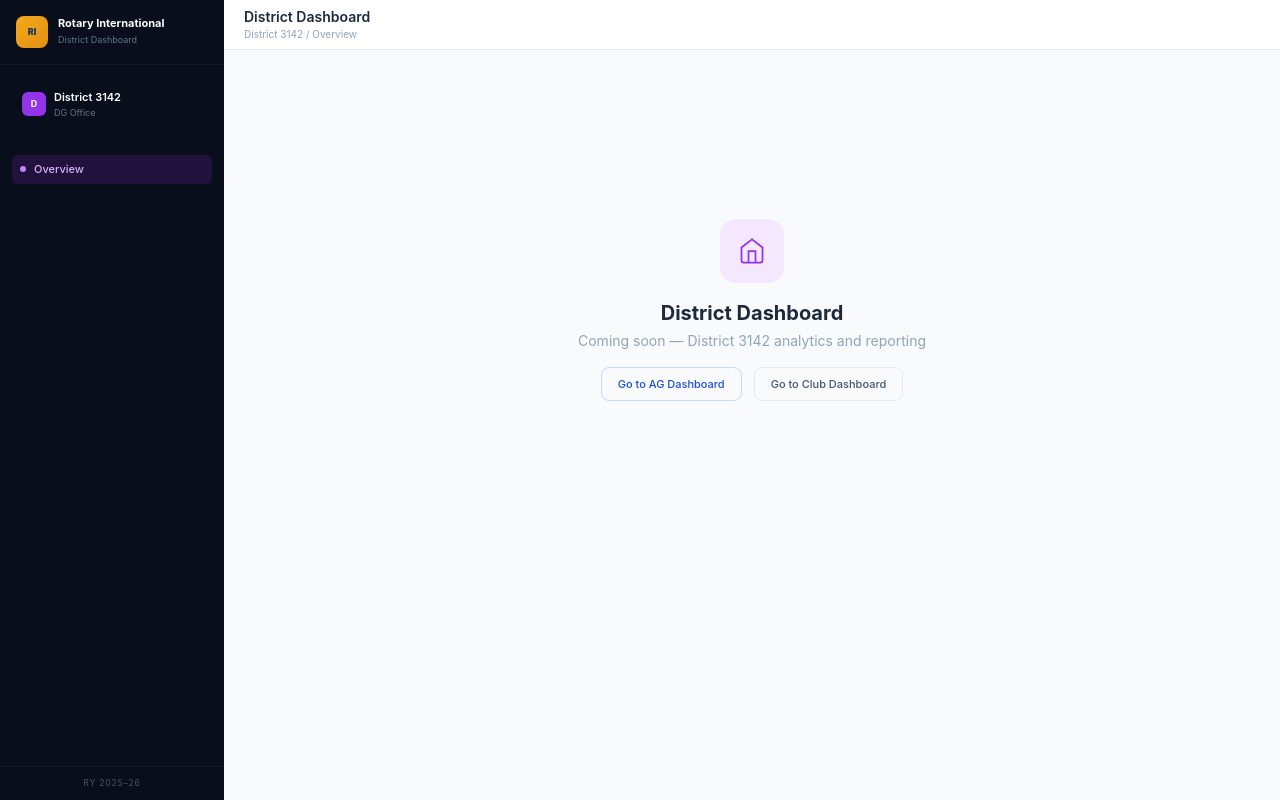
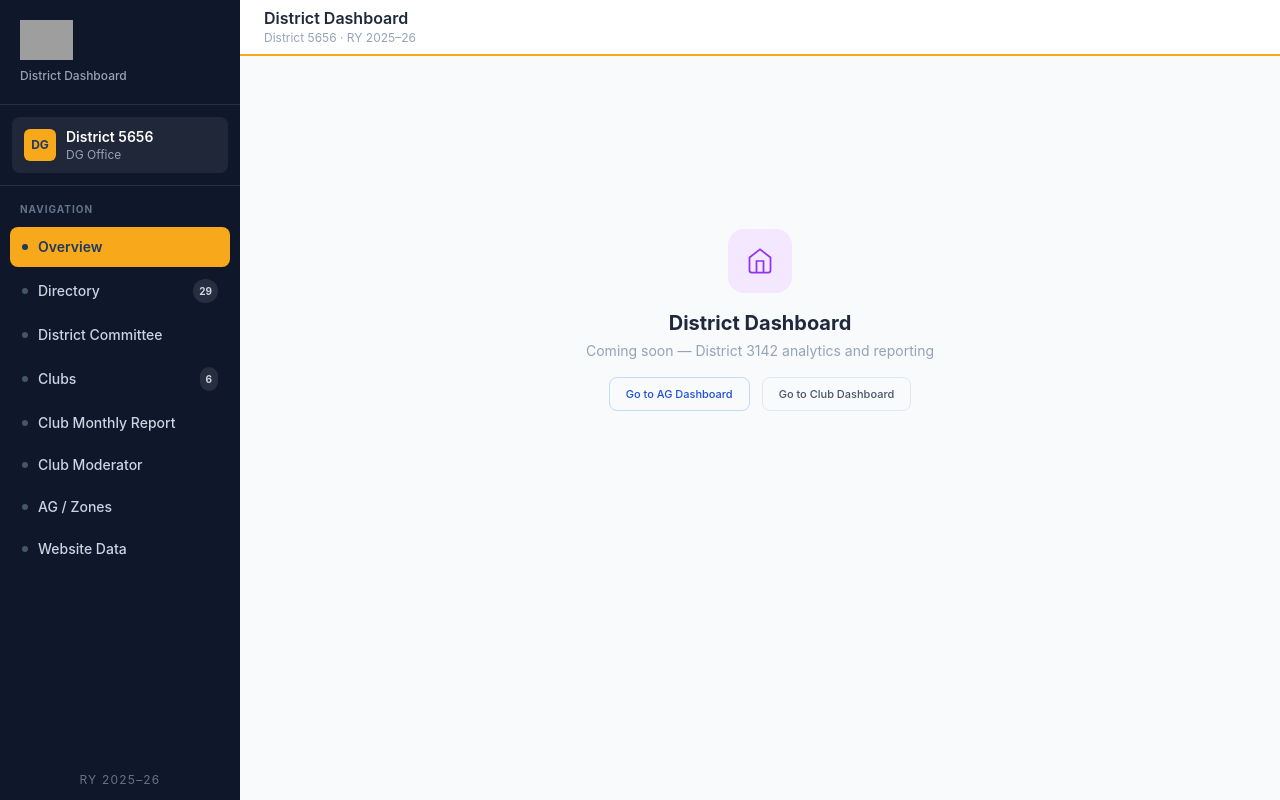
Before and after one commit to webteam-96/AG_module, a React (Vite) app: page /districtdashboard/overview in a window 1280 px wide. Built offline with nearby package versions, Linux system fonts and the light colour scheme; grey boxes are pictures that could not be loaded.

Commit message:
feat(district): update DistrictLayout to District 5656 with full sidebar nav and mobile menu

```diff
--- a/src/modules/district/layout/DistrictLayout.jsx
+++ b/src/modules/district/layout/DistrictLayout.jsx
@@ -1,46 +1,134 @@
-import { Outlet } from 'react-router-dom'
+import { Outlet, NavLink, useLocation } from 'react-router-dom'
+import { useState } from 'react'
+import { ScrollArea } from '@/components/ui/scroll-area'
 import { Separator } from '@/components/ui/separator'
+import { Menu, X } from 'lucide-react'
+
+const NAV = [
+  { to: '/districtdashboard/overview',       label: 'Overview'              },
+  { to: '/districtdashboard/directory',      label: 'Directory',   badge: 29 },
+  { to: '/districtdashboard/committee',      label: 'District Committee'    },
+  { to: '/districtdashboard/clubs',          label: 'Clubs',       badge: 6  },
+  { to: '/districtdashboard/monthly-report', label: 'Club Monthly Report'   },
+  { to: '/districtdashboard/moderator',      label: 'Club Moderator'        },
+  { to: '/districtdashboard/ag',             label: 'AG / Zones'            },
+  { to: '/districtdashboard/website-data',   label: 'Website Data'          },
+]
+
+const PAGE_TITLES = {
+  '/districtdashboard/overview':       'District Dashboard',
+  '/districtdashboard/directory':      'Directory',
+  '/districtdashboard/committee':      'District Committee',
+  '/districtdashboard/clubs':          'Clubs',
+  '/districtdashboard/monthly-report': 'Club Monthly Report',
+  '/districtdashboard/moderator':      'Club Moderator',
+  '/districtdashboard/ag':             'AG / Zones',
+  '/districtdashboard/website-data':   'Website Data',
+}
+
+function SidebarContent({ onClose }) {
+  return (
+    <div className="flex flex-col h-full">
+      {/* Logo */}
+      <div className="px-5 py-5 border-b border-white/10">
+        <img src="/logo.png" alt="Rotary" className="h-10 w-auto" />
+        <p className="text-xs text-slate-400 mt-2 font-medium">District Dashboard</p>
+      </div>
+
+      {/* Identity card */}
+      <div className="px-3 py-3 border-b border-white/10">
+        <div className="flex items-center gap-2.5 rounded-lg px-3 py-2.5" style={{ backgroundColor: 'rgba(255,255,255,0.07)' }}>
+          <div className="w-8 h-8 rounded-md flex items-center justify-center text-xs font-bold flex-shrink-0"
+            style={{ background: '#F7A81B', color: '#1e3a5f' }}>DG</div>
+          <div className="min-w-0">
+            <p className="text-white text-sm font-semibold">District 5656</p>
+            <p className="text-slate-400 text-xs">DG Office</p>
+          </div>
+        </div>
+      </div>
+
+      {/* Nav */}
+      <ScrollArea className="flex-1 px-2 py-4">
+        <p className="text-[10px] font-bold text-slate-500 uppercase tracking-widest px-3 pb-2">Navigation</p>
+        {NAV.map(({ to, label, badge }) => (
+          <NavLink
+            key={to}
+            to={to}
+            onClick={onClose}
+            className={({ isActive }) =>
+              `flex items-center justify-between px-3 py-2.5 mx-0.5 my-0.5 rounded-lg text-sm font-medium transition-all ${
+                isActive
+                  ? 'text-[#1e3a5f] font-semibold'
+                  : 'text-slate-300 hover:text-white hover:bg-white/10'
+              }`
+            }
+            style={({ isActive }) => isActive ? { backgroundColor: '#F7A81B' } : {}}
+          >
+            {({ isActive }) => (
+              <>
+                <span className="flex items-center gap-2.5">
+                  <span className="w-1.5 h-1.5 rounded-full flex-shrink-0"
+                    style={{ background: isActive ? '#1e3a5f' : '#475569' }} />
+                  {label}
+                </span>
+                {badge != null && (
+                  <span className={`text-[10px] font-bold px-1.5 py-0.5 rounded-full ${
+                    isActive ? 'bg-[#1e3a5f]/20 text-[#1e3a5f]' : 'bg-white/10 text-slate-300'
+                  }`}>{badge}</span>
+                )}
+              </>
+            )}
+          </NavLink>
+        ))}
+      </ScrollArea>
+
+      <Separator className="bg-white/10 mx-3" />
+      <p className="text-slate-500 text-xs text-center tracking-widest uppercase py-3">RY 2025–26</p>
+    </div>
+  )
+}
 
 export default function DistrictLayout() {
+  const [open, setOpen] = useState(false)
+  const location = useLocation()
+
+  const title = PAGE_TITLES[location.pathname] ?? 'District Dashboard'
+
   return (
     <div className="flex h-screen overflow-hidden bg-slate-50">
-      <aside className="hidden lg:flex flex-col w-56 flex-shrink-0" style={{ background: '#080e1c' }}>
-        <div className="px-4 py-4 border-b border-white/5 flex items-center gap-2.5">
-          <div className="w-8 h-8 rounded-lg flex items-center justify-center text-[9px] font-black flex-shrink-0"
-            style={{ background: 'linear-gradient(135deg,#F7A81B,#e09210)', color: '#1e3a5f' }}>RI</div>
-          <div>
-            <p className="text-white text-[11px] font-bold leading-tight">Rotary International</p>
-            <p className="text-slate-500 text-[9px] mt-0.5">District Dashboard</p>
-          </div>
+      {/* Desktop sidebar */}
+      <aside className="hidden lg:flex flex-col w-60 flex-shrink-0" style={{ background: '#0f172a' }}>
+        <SidebarContent onClose={() => {}} />
+      </aside>
+
+      {/* Mobile overlay */}
+      {open && (
+        <div className="lg:hidden fixed inset-0 z-50 flex">
+          <div className="absolute inset-0 bg-black/60" onClick={() => setOpen(false)} />
+          <aside className="relative flex flex-col w-60 z-10 shadow-2xl" style={{ background: '#0f172a' }}>
+            <button className="absolute top-3 right-3 text-slate-400 hover:text-white" onClick={() => setOpen(false)}>
+              <X size={20} />
+            </button>
+            <SidebarContent onClose={() => setOpen(false)} />
+          </aside>
         </div>
-        <div className="px-3 py-4">
-          <div className="flex items-center gap-2 bg-white/4 rounded-lg px-2.5 py-2">
-            <div className="w-6 h-6 rounded-md bg-purple-600 flex items-center justify-center text-[9px] font-bold text-white">D</div>
+      )}
+
+      {/* Main */}
+      <div className="flex-1 flex flex-col overflow-hidden">
+        <header className="bg-white border-b-2 px-6 h-14 flex items-center justify-between flex-shrink-0"
+          style={{ borderBottomColor: '#F7A81B' }}>
+          <div className="flex items-center gap-3">
+            <button className="lg:hidden p-1.5 rounded-md text-slate-500 hover:bg-slate-100" onClick={() => setOpen(true)}>
+              <Menu size={20} />
+            </button>
             <div>
-              <p className="text-white text-[11px] font-semibold">District 3142</p>
-              <p className="text-slate-500 text-[9px]">DG Office</p>
+              <p className="text-slate-800 font-semibold text-base leading-tight">{title}</p>
+              <p className="text-slate-400 text-xs mt-0.5">District 5656 · RY 2025–26</p>
             </div>
           </div>
-        </div>
-        <Separator className="bg-white/5 mx-3" />
-        <div className="px-3 py-3">
-          <div className="flex items-center gap-2 px-2 py-1.5 rounded-md bg-purple-900/30 text-purple-300 text-[11px] font-medium">
-            <span className="w-1.5 h-1.5 rounded-full bg-purple-400" />
-            Overview
-          </div>
-        </div>
-        <div className="mt-auto px-3 py-2.5 border-t border-white/5 text-[8.5px] text-slate-600 text-center uppercase tracking-widest">
-          RY 2025–26
-        </div>
-      </aside>
-      <div className="flex-1 flex flex-col overflow-hidden">
-        <header className="bg-white border-b border-slate-200 px-5 h-[50px] flex items-center">
-          <div>
-            <p className="text-slate-800 font-semibold text-sm">District Dashboard</p>
-            <p className="text-slate-400 text-[10px]">District 3142 / Overview</p>
-          </div>
         </header>
-        <main className="flex-1 overflow-y-auto p-5"><Outlet /></main>
+        <main className="flex-1 overflow-y-auto p-6"><Outlet /></main>
       </div>
     </div>
   )
```
